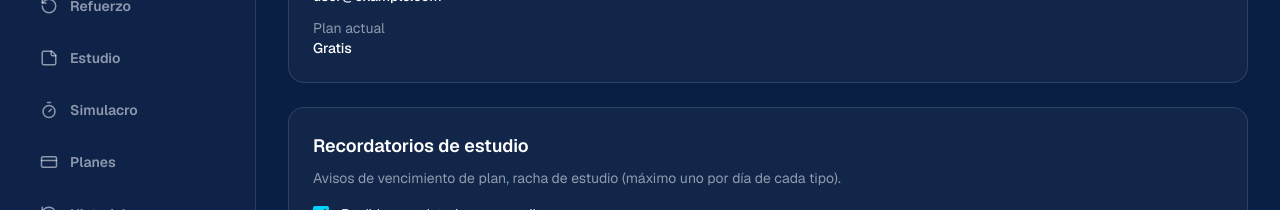
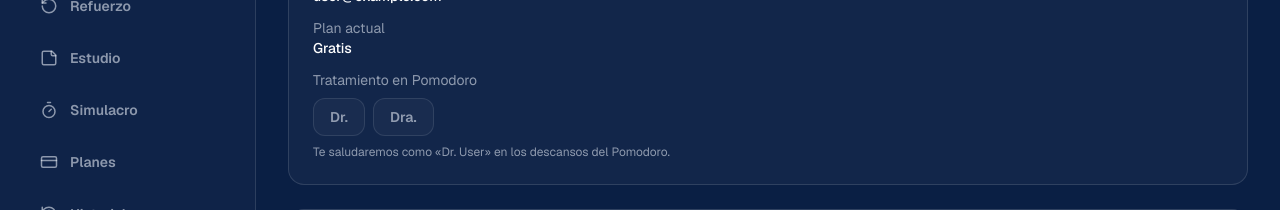
Before and after one commit to CARLOSNR9/metodoQ, a Next.js app: page /dashboard/perfil in a window 1280 px wide. Shown: the part 211-421 px from the top of the page. Built offline with nearby package versions, Linux system fonts and the light colour scheme; no server answers; the database is empty; sample sign-in values are in the browser's storage.

Commit message:
metodoq_30may_6

```diff
--- a/src/app/dashboard/perfil/page.tsx
+++ b/src/app/dashboard/perfil/page.tsx
@@ -1,5 +1,7 @@
 "use client";
 
+import { doc, updateDoc } from "firebase/firestore";
+import { useState } from "react";
 import {
   SubscriptionStatusCard,
   StudyHabitCalendar,
@@ -7,8 +9,10 @@ import {
 } from "@/components/dashboard";
 import { useAuthGuard } from "@/hooks/use-auth-guard";
 import { useUserProfile } from "@/hooks/use-user-profile";
+import { getFirebaseDb } from "@/lib/firebase";
 import { getPlanDisplayName } from "@/lib/plans/config";
-import { getUserGreetingName } from "@/lib/plans/subscription-display";
+import { getDoctorGreetingName, getUserGreetingName } from "@/lib/plans/subscription-display";
+import type { UserGender } from "@/lib/plans/subscription-display";
 import { hasPaidPlan } from "@/lib/plans/access";
 import { getDailyGoalForProfile } from "@/lib/training/daily-goals";
 import { isUccPastoMedicinaInternaProUser } from "@/lib/diagnostic/ucc-pasto-track";
@@ -16,6 +20,8 @@ import { isUccPastoMedicinaInternaProUser } from "@/lib/diagnostic/ucc-pasto-tra
 export default function PerfilPage() {
   const { user, isCheckingAuth } = useAuthGuard("/login");
   const { profile, loading } = useUserProfile();
+  const [gender, setGender] = useState<UserGender | undefined>(undefined);
+  const [savingGender, setSavingGender] = useState(false);
 
   if (isCheckingAuth || loading || !user) {
     return (
@@ -23,12 +29,27 @@ export default function PerfilPage() {
     );
   }
 
+  const currentGender = gender ?? profile?.gender;
   const emailOptIn = profile?.emailOptIn !== false;
   const browserNudgeOptIn = profile?.browserNudgeOptIn === true;
   const isUccMiPro = isUccPastoMedicinaInternaProUser(profile);
   const greetingName = getUserGreetingName(profile);
+  const doctorGreetingName = getDoctorGreetingName({ ...profile, gender: currentGender });
   const showSubscription = hasPaidPlan(profile?.plan);
   const dailyGoal = getDailyGoalForProfile(profile, profile?.planStartedAt);
+
+  const handleGenderChange = async (next: UserGender) => {
+    if (next === currentGender || savingGender) return;
+    setSavingGender(true);
+    try {
+      await updateDoc(doc(getFirebaseDb(), "users", user.uid), { gender: next });
+      setGender(next);
+    } catch (error) {
+      console.error(error);
+    } finally {
+      setSavingGender(false);
+    }
+  };
 
   return (
     <div className="space-y-6">
@@ -51,6 +72,41 @@ export default function PerfilPage() {
               <dd className="font-medium text-white">{profile.goalUniversity}</dd>
             </div>
           ) : null}
+          <div>
+            <dt className="text-mq-muted">Tratamiento en Pomodoro</dt>
+            <dd className="mt-2 space-y-2">
+              <div className="flex flex-wrap gap-2">
+                {(
+                  [
+                    { value: "male" as const, label: "Dr." },
+                    { value: "female" as const, label: "Dra." },
+                  ] as const
+                ).map((option) => {
+                  const isActive = currentGender === option.value;
+                  return (
+                    <button
+                      key={option.value}
+                      type="button"
+                      disabled={savingGender}
+                      onClick={() => handleGenderChange(option.value)}
+                      className={`rounded-xl border px-4 py-2 text-sm font-semibold transition disabled:opacity-50 ${
+                        isActive
+                          ? "border-mq-accent/40 bg-mq-accent/15 text-mq-accent"
+                          : "border-white/10 bg-white/[0.03] text-mq-muted hover:border-white/20 hover:text-white"
+                      }`}
+                    >
+                      {option.label}
+                    </button>
+                  );
+                })}
+              </div>
+              <p className="text-xs text-mq-muted">
+                {doctorGreetingName !== "Doc"
+                  ? `Te saludaremos como «${doctorGreetingName}» en los descansos del Pomodoro.`
+                  : "Agrega tu nombre para personalizar los mensajes del Pomodoro."}
+              </p>
+            </dd>
+          </div>
         </dl>
       </section>
 
--- a/src/components/dashboard/dashboard-shell.tsx
+++ b/src/components/dashboard/dashboard-shell.tsx
@@ -6,7 +6,7 @@ import { useAuthGuard } from "@/hooks/use-auth-guard";
 import { useStudyNotesCount } from "@/hooks/use-study-notes-count";
 import { useUserProfile } from "@/hooks/use-user-profile";
 import { logoutUser } from "@/lib/auth";
-import { getUserGreetingName } from "@/lib/plans/subscription-display";
+import { getDoctorGreetingName, getUserGreetingName } from "@/lib/plans/subscription-display";
 import { hasProFeatures } from "@/lib/plans/access";
 import { PomodoroProvider } from "@/contexts/pomodoro-context";
 import { AchievementNotification } from "./achievement-notification";
@@ -48,6 +48,7 @@ export function DashboardShell({ children }: DashboardShellProps) {
   const studyNotesCount = useStudyNotesCount(user?.uid);
   const failedQuestionsCount = useFailedQuestionsCount(user?.uid);
   const greetingName = getUserGreetingName(profile);
+  const doctorGreetingName = getDoctorGreetingName(profile);
   const isProUser = hasProFeatures(profile?.plan);
 
   if (isCheckingAuth) {
@@ -155,7 +156,7 @@ export function DashboardShell({ children }: DashboardShellProps) {
         </div>
       </section>
       <AchievementNotification userId={user?.uid ?? ""} />
-      {isProUser ? <PomodoroGlobalOverlay greetingName={greetingName} /> : null}
+      {isProUser ? <PomodoroGlobalOverlay greetingName={doctorGreetingName} /> : null}
     </main>
     </PomodoroProvider>
   );
--- a/src/hooks/use-user-profile.ts
+++ b/src/hooks/use-user-profile.ts
@@ -5,13 +5,14 @@ import { useEffect, useState } from "react";
 import { getFirebaseAuth, getFirebaseDb } from "@/lib/firebase";
 import { onAuthStateChanged } from "firebase/auth";
 import { applyDemoStudentProfileEnhancements } from "@/lib/demo/demo-student-profiles";
-import type { ManualSaleInfo } from "@/lib/plans/subscription-display";
+import type { ManualSaleInfo, UserGender } from "@/lib/plans/subscription-display";
 import type { UccCvInput } from "@/lib/diagnostic/ucc-cv-scorer";
 
 export interface UserProfile {
   uid: string;
   email: string | null;
   displayName?: string;
+  gender?: UserGender;
   photoURL?: string;
   goalUniversity?: string;
   goalSpecialty?: string;
--- a/src/lib/demo/demo-student-profiles.ts
+++ b/src/lib/demo/demo-student-profiles.ts
@@ -31,6 +31,7 @@ const DEMO_STUDENT_PATCHES: Record<string, Partial<UserProfile>> = {
   },
   "eliza@gmail.com": {
     displayName: "Elizabeth",
+    gender: "female",
     plan: "PRO",
     planBillingCycle: 6,
     goalUniversity: "Universidad Cooperativa (Pasto)",
@@ -38,6 +39,7 @@ const DEMO_STUDENT_PATCHES: Record<string, Partial<UserProfile>> = {
   },
   [ELIZABETH_EMAIL]: {
     displayName: "Elizabeth",
+    gender: "female",
     plan: "PRO",
     planBillingCycle: 6,
     goalUniversity: "Universidad Cooperativa (Pasto)",
--- a/src/lib/plans/subscription-display.ts
+++ b/src/lib/plans/subscription-display.ts
@@ -12,6 +12,8 @@ export type ManualSaleInfo = {
   recordedByUid?: string;
 };
 
+export type UserGender = "male" | "female";
+
 export type SubscriptionProfile = {
   plan?: string | null;
   planStartedAt?: string | null;
@@ -20,6 +22,7 @@ export type SubscriptionProfile = {
   manualSale?: ManualSaleInfo | null;
   displayName?: string | null;
   email?: string | null;
+  gender?: UserGender | null;
 };
 
 export function getUserGreetingName(profile: SubscriptionProfile | null | undefined): string {
@@ -32,6 +35,13 @@ export function getUserGreetingName(profile: SubscriptionProfile | null | undefi
     return local.charAt(0).toUpperCase() + local.slice(1);
   }
   return "Doc";
+}
+
+export function getDoctorGreetingName(profile: SubscriptionProfile | null | undefined): string {
+  const name = getUserGreetingName(profile);
+  if (name === "Doc") return "Doc";
+  const honorific = profile?.gender === "female" ? "Dra." : "Dr.";
+  return `${honorific} ${name}`;
 }
 
 export function formatSubscriptionDate(iso: string | null | undefined): string {
```
